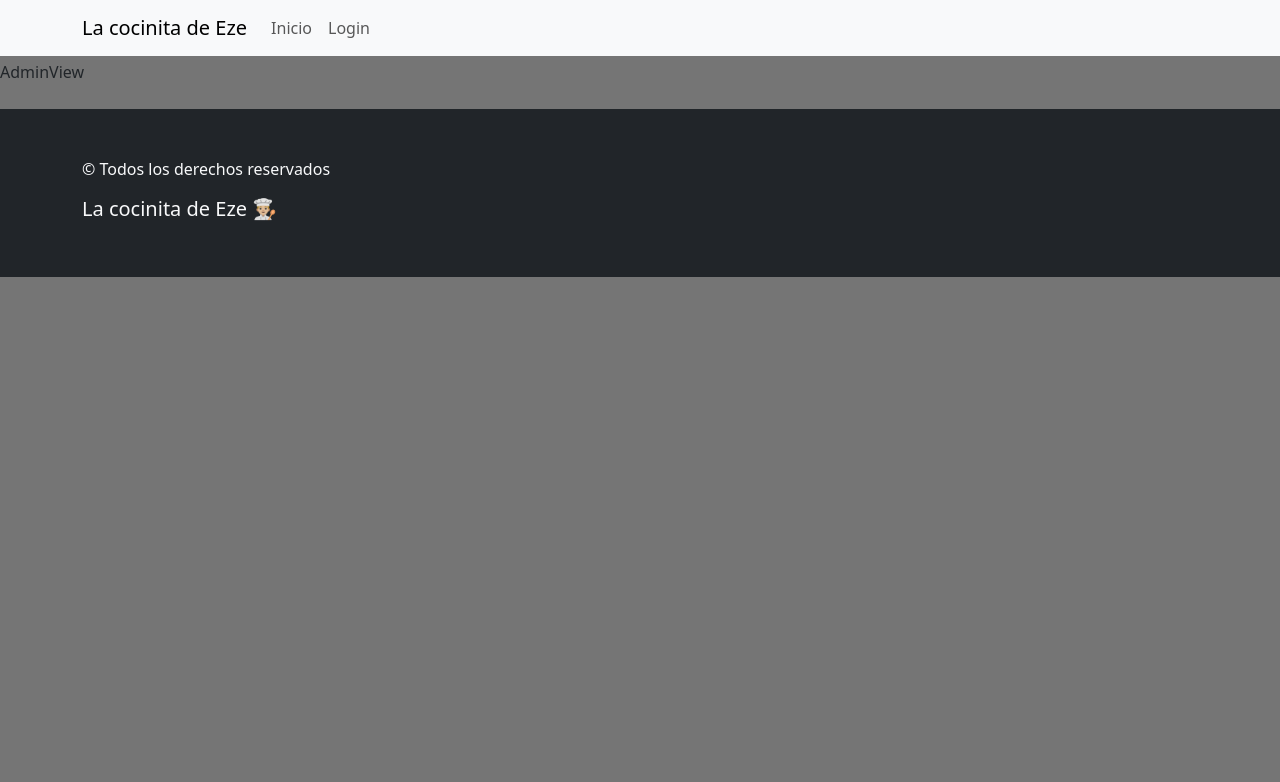
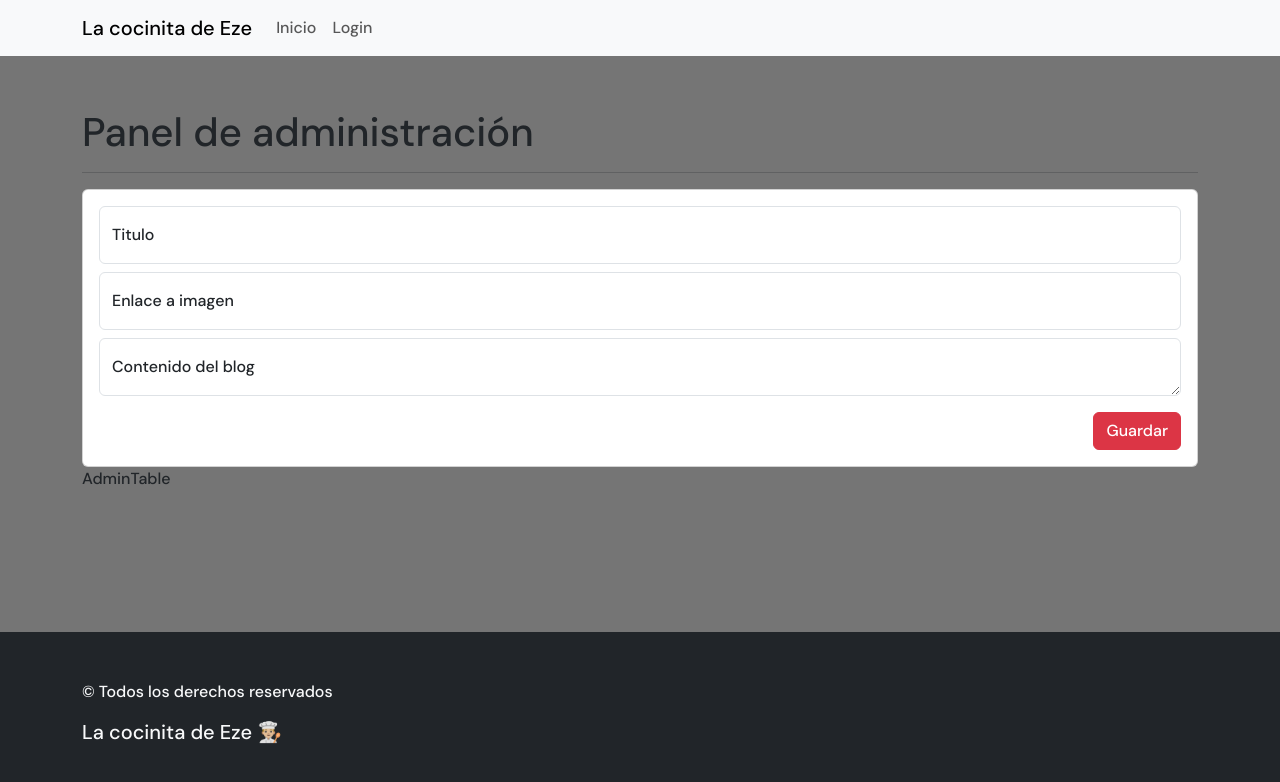
Before and after one commit to ezeamin/ejercicio-14-react-63i, a React (Vite) app: page /admin in a window 1280 px wide. Shown: the top 782 px of the page. Built offline with nearby package versions, Linux system fonts and the light colour scheme.

Commit message:
termino formulario para la creacion de blogs

```diff
--- a/src/Router.jsx
+++ b/src/Router.jsx
@@ -15,7 +15,7 @@
   return (
     <BrowserRouter>
       <Navbar />
-      <main>
+      <main className='container py-5'>
         <Routes>
           <Route path='/' element={<HomeView />} />
           <Route path='/detalle' element={<DetailView />} />
--- /dev/null
+++ b/src/components/Admin/AdminForm/AdminForm.jsx
@@ -0,0 +1,80 @@
+import { useForm } from 'react-hook-form';
+
+import { toast } from 'sonner';
+
+import Input from '../../Input/Input';
+import Textarea from '../../Textarea/Textarea';
+
+import { generateId } from '../../../helpers/helpers';
+
+const AdminForm = (props) => {
+  const { setBlogs } = props;
+
+  const {
+    register,
+    handleSubmit: onSubmitRHF,
+    formState: { errors },
+    reset,
+  } = useForm();
+
+  const handleSubmit = (data) => {
+    console.log(data);
+
+    const newBlog = { ...data, id: generateId() };
+    setBlogs((prev) => [...prev, newBlog]);
+
+    toast.success('Blog guardado correctamente');
+
+    reset();
+  };
+
+  return (
+    <form className='card p-3' onSubmit={onSubmitRHF(handleSubmit)}>
+      <Input
+        register={register}
+        options={{
+          required: true,
+          minLength: 4,
+          maxLength: 60,
+        }}
+        label='Titulo'
+        name='title'
+        placeholder='Mondongo al plato, uma delicia'
+        error={!!errors.title}
+      />
+      <Input
+        register={register}
+        options={{
+          required: true,
+          minLength: 4,
+          pattern: /(http(s?):)([/|.|\w|\s|-])*\.(?:jpg|gif|png|webp|jpeg)/i,
+        }}
+        className='mt-2'
+        type='url'
+        label='Enlace a imagen'
+        name='image-url'
+        placeholder='https://google.com'
+        error={!!errors['image-url']}
+      />
+      <Textarea
+        register={register}
+        options={{
+          required: true,
+          minLength: 5,
+          maxLength: 3000,
+        }}
+        className='mt-2'
+        label='Contenido del blog'
+        name='content'
+        placeholder='Hola'
+        error={!!errors.content}
+      />
+      <div className='text-end'>
+        <button type='submit' className='btn btn-danger mt-3'>
+          Guardar
+        </button>
+      </div>
+    </form>
+  );
+};
+export default AdminForm;
--- /dev/null
+++ b/src/components/Admin/AdminTable/AdminTable.jsx
@@ -0,0 +1,6 @@
+const AdminTable = () => {
+  return (
+    <div>AdminTable</div>
+  )
+}
+export default AdminTable
--- /dev/null
+++ b/src/components/Input/Input.jsx
@@ -0,0 +1,26 @@
+const Input = (props) => {
+  const {
+    placeholder,
+    label,
+    type = 'text',
+    name,
+    options = {},
+    register,
+    className = '',
+    error = false,
+  } = props;
+
+  return (
+    <fieldset className={`form-floating ${className}`}>
+      <input
+        type={type}
+        id={`${name}-input`}
+        className={`form-control ${error ? 'is-invalid' : ''}`}
+        placeholder={placeholder}
+        {...register(name, options)}
+      />
+      <label htmlFor={`${name}-input`}>{label}</label>
+    </fieldset>
+  );
+};
+export default Input;
--- /dev/null
+++ b/src/components/Textarea/Textarea.jsx
@@ -0,0 +1,23 @@
+const Textarea = (props) => {
+  const {
+    placeholder,
+    label,
+    name,
+    options = {},
+    register,
+    className = '',
+  } = props;
+
+  return (
+    <fieldset className={`form-floating ${className}`}>
+      <textarea
+        id={`${name}-textarea`}
+        className='form-control'
+        placeholder={placeholder}
+        {...register(name, options)}
+      />
+      <label htmlFor={`${name}-textarea`}>{label}</label>
+    </fieldset>
+  );
+};
+export default Textarea;
--- /dev/null
+++ b/src/helpers/helpers.js
@@ -0,0 +1,3 @@
+export const generateId = () => {
+    return self.crypto.randomUUID();
+}
--- a/src/index.css
+++ b/src/index.css
@@ -1,8 +1,25 @@
+@import url('https://fonts.googleapis.com/css2?family=DM+Sans:opsz,wght@9..40,200;9..40,500&display=swap');
+
+* {
+  font-family: 'DM Sans', Arial;
+}
+
 body {
   background-color: #757575;
+}
+
+#root {
+  display: flex !important;
+  flex-direction: column;
+  min-height: 100vh;
 }
 
 main {
   margin-top: 60px;
   margin-bottom: 25px;
+  flex: 1 0 auto;
 }
+
+footer {
+  flex-shrink: 0;
+}
--- a/src/main.jsx
+++ b/src/main.jsx
@@ -1,5 +1,7 @@
 import React from 'react';
 import ReactDOM from 'react-dom/client';
+
+import { Toaster } from 'sonner';
 
 import Router from './Router.jsx';
 
@@ -10,5 +12,6 @@
 ReactDOM.createRoot(document.getElementById('root')).render(
   <React.StrictMode>
     <Router />
+    <Toaster position="top-right" richColors />
   </React.StrictMode>
 );
--- a/src/views/AdminView.jsx
+++ b/src/views/AdminView.jsx
@@ -1,6 +1,24 @@
+import { useEffect, useState } from 'react';
+
+import AdminForm from '../components/Admin/AdminForm/AdminForm';
+import AdminTable from '../components/Admin/AdminTable/AdminTable';
+
+const blogsLS = JSON.parse(localStorage.getItem('blogs')) || [];
+
 const AdminView = () => {
+  const [blogs, setBlogs] = useState(blogsLS);
+
+  useEffect(() => {
+    localStorage.setItem('blogs', JSON.stringify(blogs));
+  }, [blogs]);
+
   return (
-    <div>AdminView</div>
-  )
-}
-export default AdminView
+    <>
+      <h1>Panel de administración</h1>
+      <hr />
+      <AdminForm setBlogs={setBlogs} />
+      <AdminTable blogs={blogs} setBlogs={setBlogs} />
+    </>
+  );
+};
+export default AdminView;
```
Also changed, not shown: .eslintrc.cjs.
